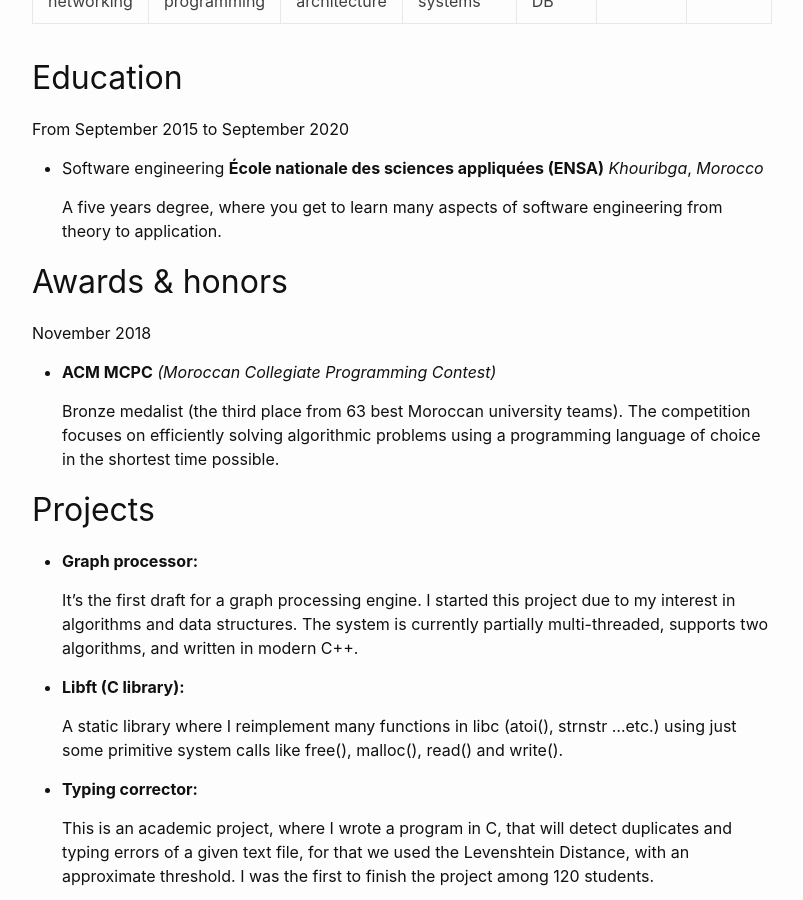
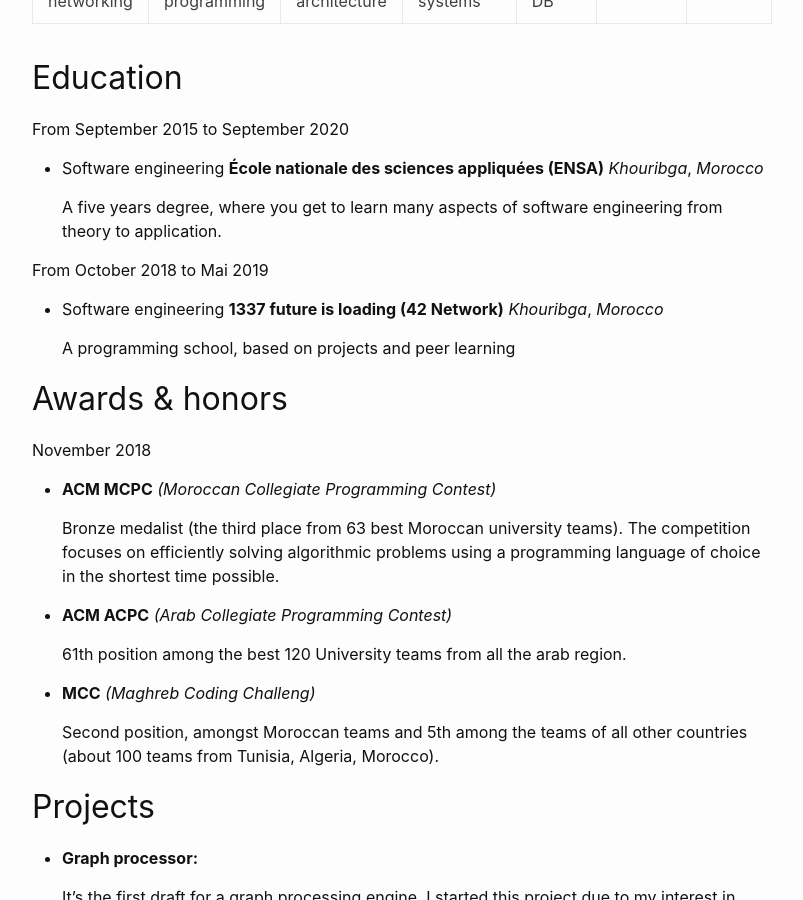
Before and after one commit to magmine/cachehit, a Jekyll site: the page built from author/CV.md, in a window 1280 px wide and 900 px high, scrolled down 1420 px. Shown: the whole window, without its empty margins (238-1041 px from the left). Built offline with Jekyll 4.4.1, drawn with Linux system fonts in a browser that asks for light colours.

Commit message:
update CV

```diff
--- a/author/CV.md
+++ b/author/CV.md
@@ -60,6 +60,11 @@ From September 2015 to September 2020
     A five years degree, where you get to learn many aspects of software
     engineering from theory to application.
 
+From October 2018 to Mai 2019
+* Software engineering **1337 future is loading (42 Network)** *Khouribga*, *Morocco*
+
+    A programming school, based on projects and peer learning
+
 ## Awards & honors
 
 November 2018
@@ -69,6 +74,14 @@ November 2018
     teams).
     The competition focuses on efficiently solving algorithmic problems
     using a programming language of choice in the shortest time possible.
+
+* **ACM ACPC** *(Arab Collegiate Programming Contest)*
+
+    61th position among the best 120 University teams from all the arab region.
+
+* **MCC** *(Maghreb Coding Challeng)*
+
+    Second position, amongst Moroccan teams and 5th among the teams of all other countries (about 100 teams from Tunisia, Algeria, Morocco).
 
 ## Projects
 
```
